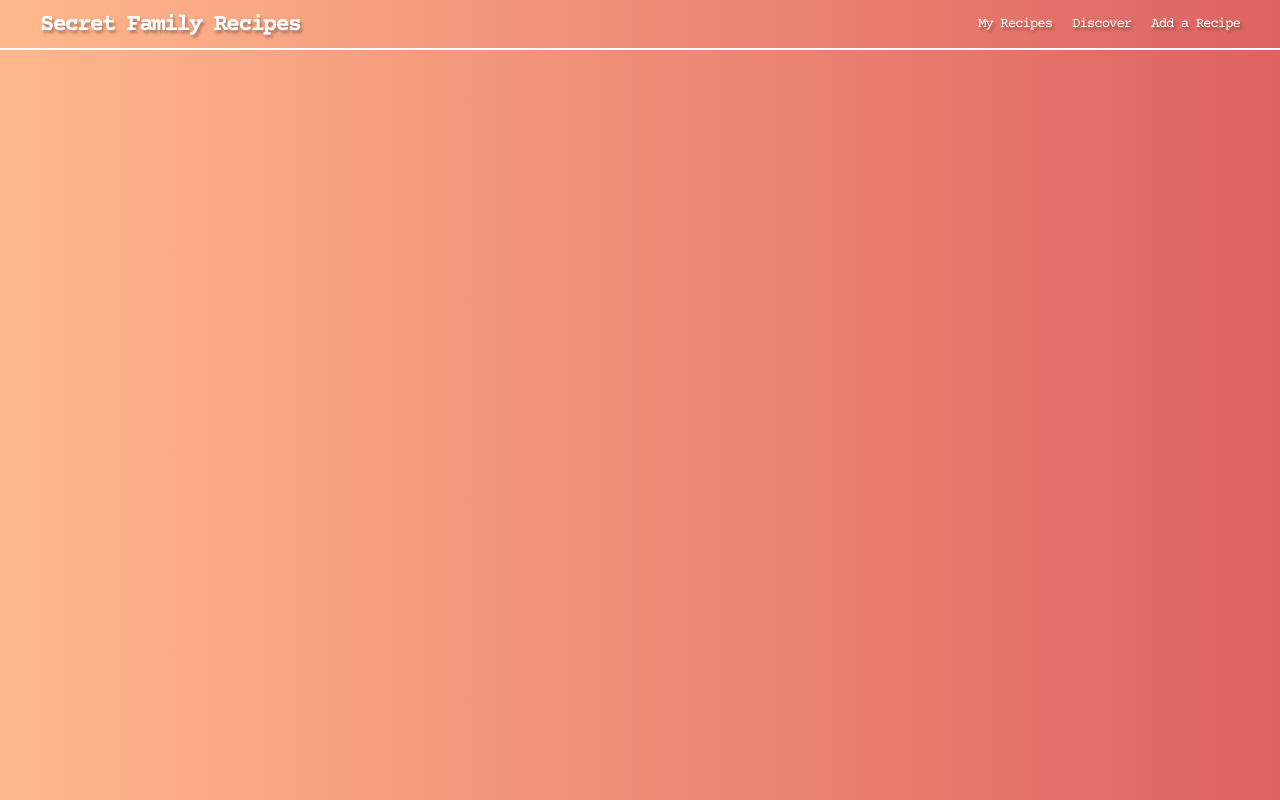
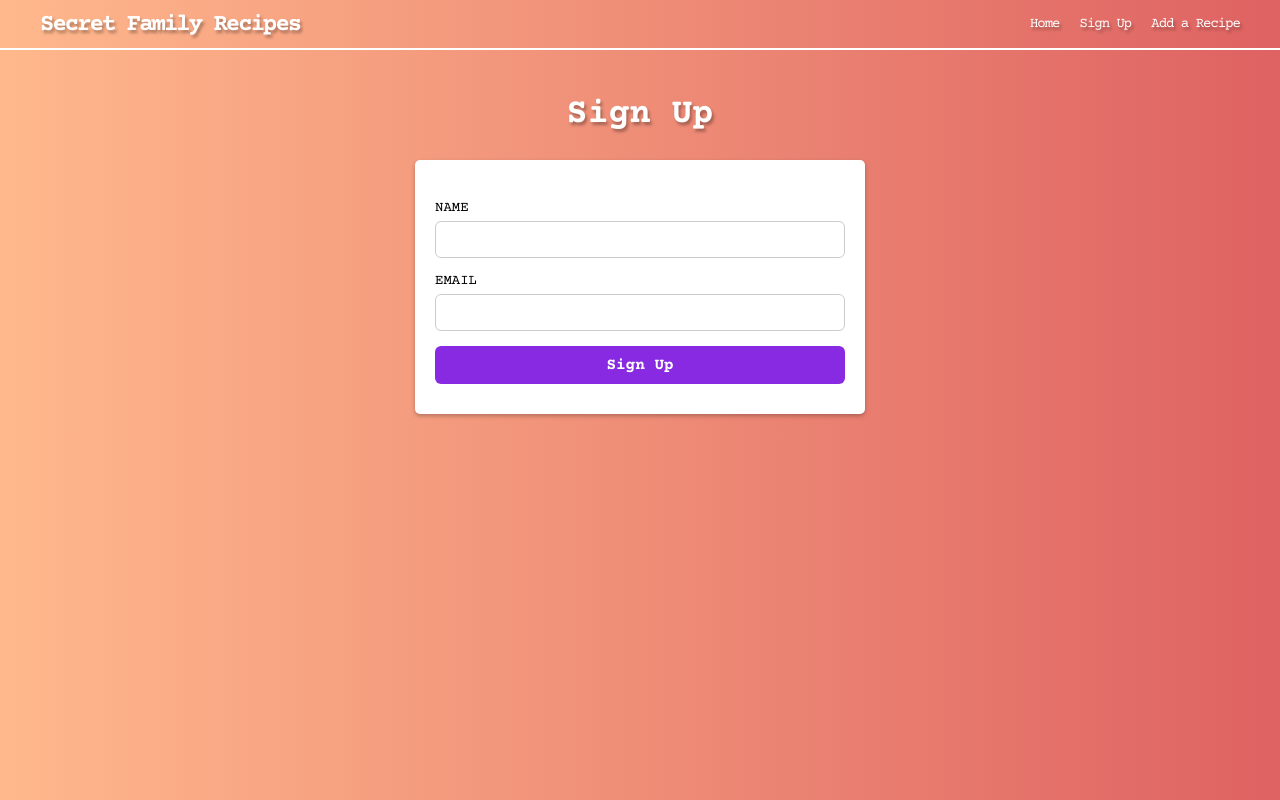
Before and after one commit to Secret-Family-Recipes-Build-Week/Front-End, a React (Create React App) app: page /sign-up in a window 1280 px wide. Built offline with nearby package versions, Linux system fonts and the light colour scheme.

Commit message:
added sign up skeleton

```diff
--- a/src/App.js
+++ b/src/App.js
@@ -6,6 +6,7 @@ import RecipeForm from './components/RecipeForm/RecipeForm'
 import HomePage from './components/HomePage/HomePage'
 import AddRecipe from './components/AddRecipe/AddRecipe'
 import Nav from './components/Nav'
+import SignUpForm from './components/SignUp/SignUpForm'
 
 function App() {
   return (
@@ -13,6 +14,7 @@ function App() {
       <Nav />
       <Route exact path='/' component={HomePage} />
       <Route path='/add-a-recipe' component={AddRecipe} />
+      <Route path='/sign-up' component={SignUpForm} />
     </div>
   );
 }
--- a/src/components/Nav.js
+++ b/src/components/Nav.js
@@ -8,8 +8,8 @@ const Nav = props => {
         <NavBox>
             <Logo to='/'>Secret Family Recipes</Logo>
             <Menu>
-                <MenuLinks to='/my-recipes'>My Recipes</MenuLinks>
-                <MenuLinks to='/discover'>Discover</MenuLinks>
+                <MenuLinks to='/'>Home</MenuLinks>
+                <MenuLinks to='/sign-up'>Sign Up</MenuLinks>
                 <MenuLinks to='/add-a-recipe'>Add a Recipe</MenuLinks>
             </Menu>
         </NavBox>
--- /dev/null
+++ b/src/components/SignUp/SignUpForm.js
@@ -0,0 +1,106 @@
+import React, { useState, useEffect } from 'react'
+import styled from 'styled-components'
+
+const SignUpForm = props => {
+
+    return (
+        <Wrapper>
+            <Headline>Sign Up</Headline>
+            <Form>
+                <Label>Name</Label>
+                <Input type='text' />
+
+                <Label>Email</Label>
+                <Input type='email' />
+
+                <Button>Sign Up</Button>
+            </Form>
+        </Wrapper>
+
+    )
+}
+
+const Headline = styled.h1`
+    font-size: 3.5rem;
+    padding: 5rem 0 1rem;
+    max-width: 45rem;
+    text-align: center;
+    line-height: 3rem;
+    color: #fff;
+    text-shadow: 2px 3px 3px rgba(0,0,0,0.3);
+`
+
+const Wrapper = styled.div`
+    display: grid;
+    grid-template-columns: 1fr;
+    justify-items: center;
+`
+
+const Form = styled.form`
+    background: #fff;
+    padding: 3rem 2rem;
+    margin: 2rem;
+    border-radius: .5rem;
+    box-shadow: 0 2px 4px 0 rgba(0,0,0,.25);
+    display: grid;
+    grid-template-columns: 1fr;
+    justify-items: start;
+    font-size: 1.4rem;
+    min-width: 450px;
+`
+
+const Input = styled.input`
+    padding: 1rem;
+    border: 1px solid #ccc;
+    border-radius: 6px;
+    margin: .5rem 0;
+    width: 100%;
+`
+
+const Select = styled.select`
+    padding: 1rem;
+    border: 1px solid #ccc;
+    border-radius: 6px;
+    margin: .5rem 0;
+    width: 100%;
+`
+
+const TextAreaInput = styled.textarea`
+    padding: 1rem;
+    border: 1px solid #ccc;
+    border-radius: 6px;
+    margin: .5rem 0;
+    width: 100%;
+`
+
+const Label = styled.label`
+    margin-top: 1rem;
+    text-transform: uppercase;
+`
+
+const Button = styled.button`
+    width: 100%;
+    padding: 1rem;
+    font-size: 1.6rem;
+    border-radius: 6px;
+    color: #fff;
+    font-weight: 700;
+    background: #882AE1;
+    margin-top: 1rem;
+    &:hover{
+        background-color: #6712E0;
+    }
+`
+
+const AddInputBtn = styled.button`
+    width: 15rem;
+    padding: .5rem;
+    border-radius: 6px;
+    margin: 1rem 0;
+    border: 1px solid #ccc;
+    &:hover{
+        background-color: #ddd;
+    }
+`
+
+export default SignUpForm
```
